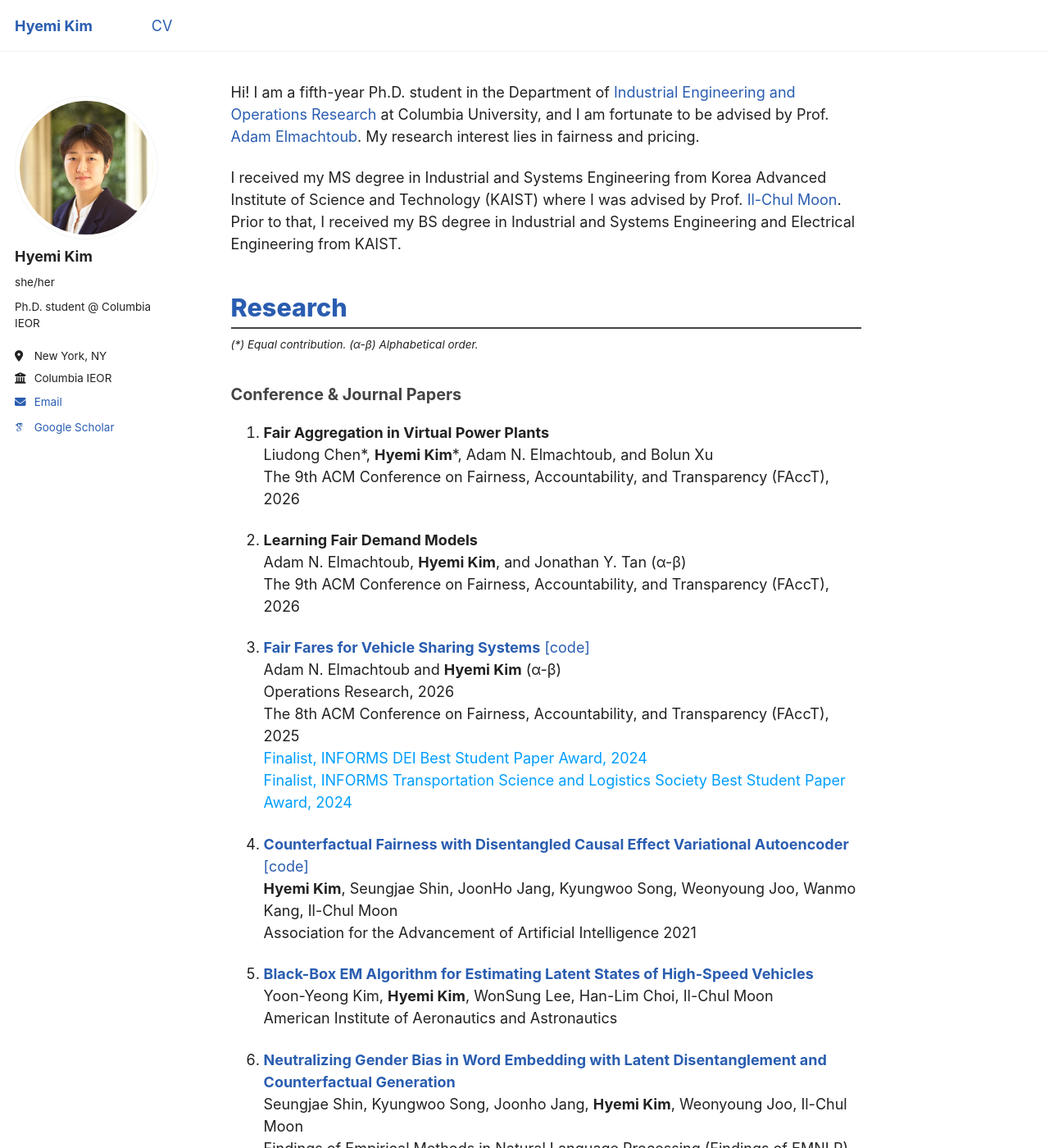
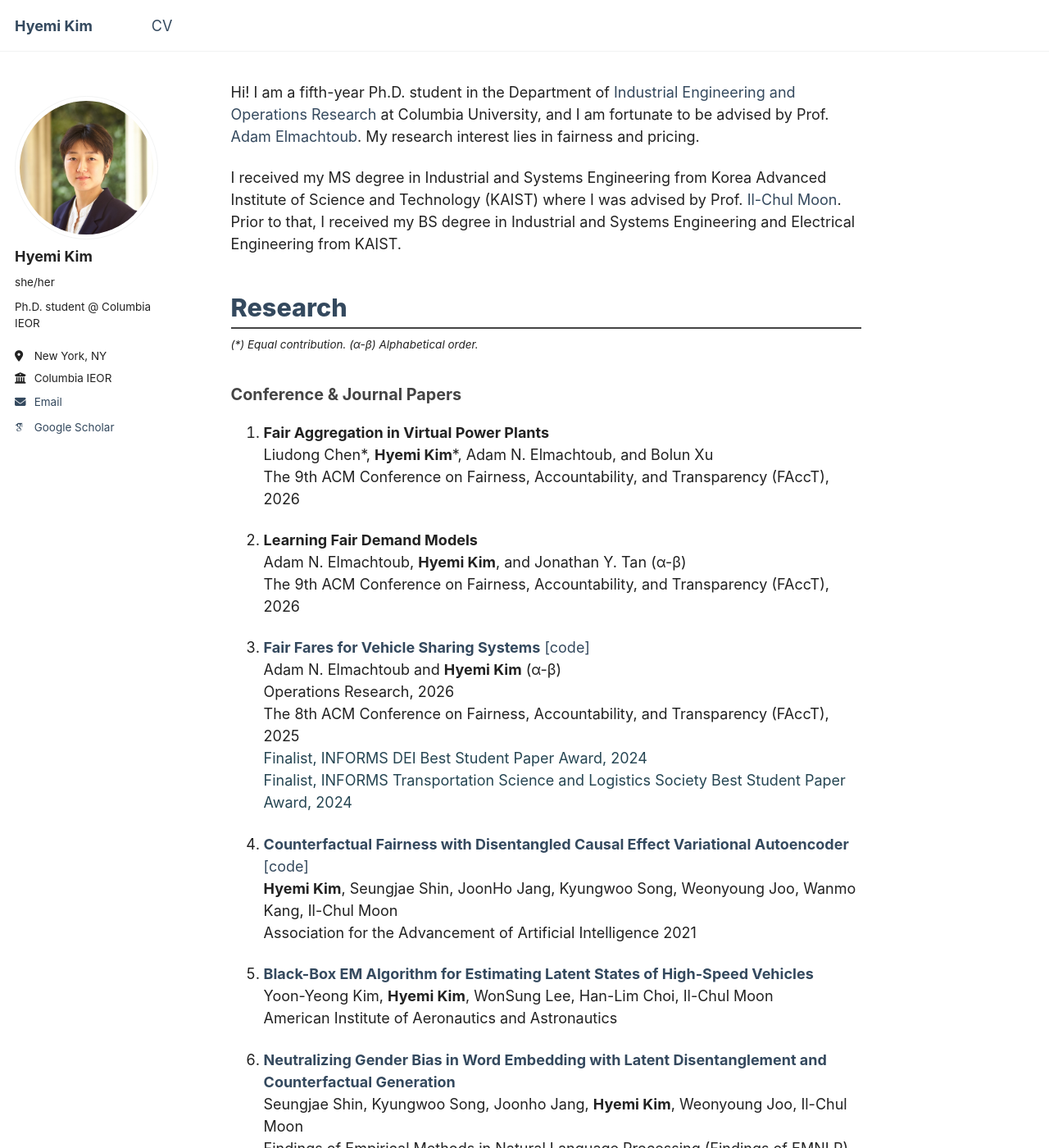
Before and after one commit to HyemiK1m/hyemik1m.github.io, a Jekyll site: the page built from _pages/about.md, in a window 1280 px wide and 1400 px high. Shown: the whole window at 82% size. Built offline with Jekyll 4.4.1, drawn with Linux system fonts in a browser that asks for light colours; some web fonts are replaced; a script that is not in the unit is left out.

Commit message:
Update about.md

```diff
--- a/_pages/about.md
+++ b/_pages/about.md
@@ -9,7 +9,7 @@ redirect_from:
   body, p, li, div {
     color: #222222 !important;
   }
-  a { color: #2a5db0 !important; text-decoration: none !important; }
+  a { color: #34495E !important; text-decoration: none !important; }
   a:hover { color: #0033a0 !important; text-decoration: underline !important; }
 </style>
 
@@ -17,7 +17,7 @@ Hi! I am a fifth-year Ph.D. student in the Department of [Industrial Engineering
 
 I received my MS degree in Industrial and Systems Engineering from Korea Advanced Institute of Science and Technology (KAIST) where I was advised by Prof. [Il-Chul Moon](https://aai.kaist.ac.kr/bbs/board.php?bo_table=sub2_1&wr_id=3). Prior to that, I received my BS degree in Industrial and Systems Engineering and Electrical Engineering from KAIST.
 
-<h2 style="color:#2a5db0; border-bottom: 2px solid #444; padding-bottom: 5px; font-size:1.7em; font-weight:800; margin-top:1.5em; margin-bottom:0.3em;">Research</h2>
+<h2 style="color:#34495E; border-bottom: 2px solid #444; padding-bottom: 5px; font-size:1.7em; font-weight:800; margin-top:1.5em; margin-bottom:0.3em;">Research</h2>
 
 <p style="font-size:0.75em; color:#888; font-style:italic; margin-top:0; margin-bottom:1.2em;">
   (*) Equal contribution. (α-β) Alphabetical order.
@@ -37,8 +37,8 @@ The 9th ACM Conference on Fairness, Accountability, and Transparency (FAccT), 20
 Adam N. Elmachtoub and **Hyemi Kim** (α-β)<br>
 Operations Research, 2026<br>
 The 8th ACM Conference on Fairness, Accountability, and Transparency (FAccT), 2025<br>
-<span style="color:#009EFF;">Finalist, INFORMS DEI Best Student Paper Award, 2024</span><br>
-<span style="color:#009EFF;">Finalist, INFORMS Transportation Science and Logistics Society Best Student Paper Award, 2024</span><br>
+<span style="color:#264653;">Finalist, INFORMS DEI Best Student Paper Award, 2024</span><br>
+<span style="color:#264653;">Finalist, INFORMS Transportation Science and Logistics Society Best Student Paper Award, 2024</span><br>
 
 1. [**Counterfactual Fairness with Disentangled Causal Effect Variational Autoencoder**](https://cdn.aaai.org/ojs/16990/16990-13-20484-1-2-20210518.pdf) [[code]](https://github.com/HyemiK1m/DCEVAE)<br>
 **Hyemi Kim**, Seungjae Shin, JoonHo Jang, Kyungwoo Song, Weonyoung Joo, Wanmo Kang, Il-Chul Moon<br>
```
